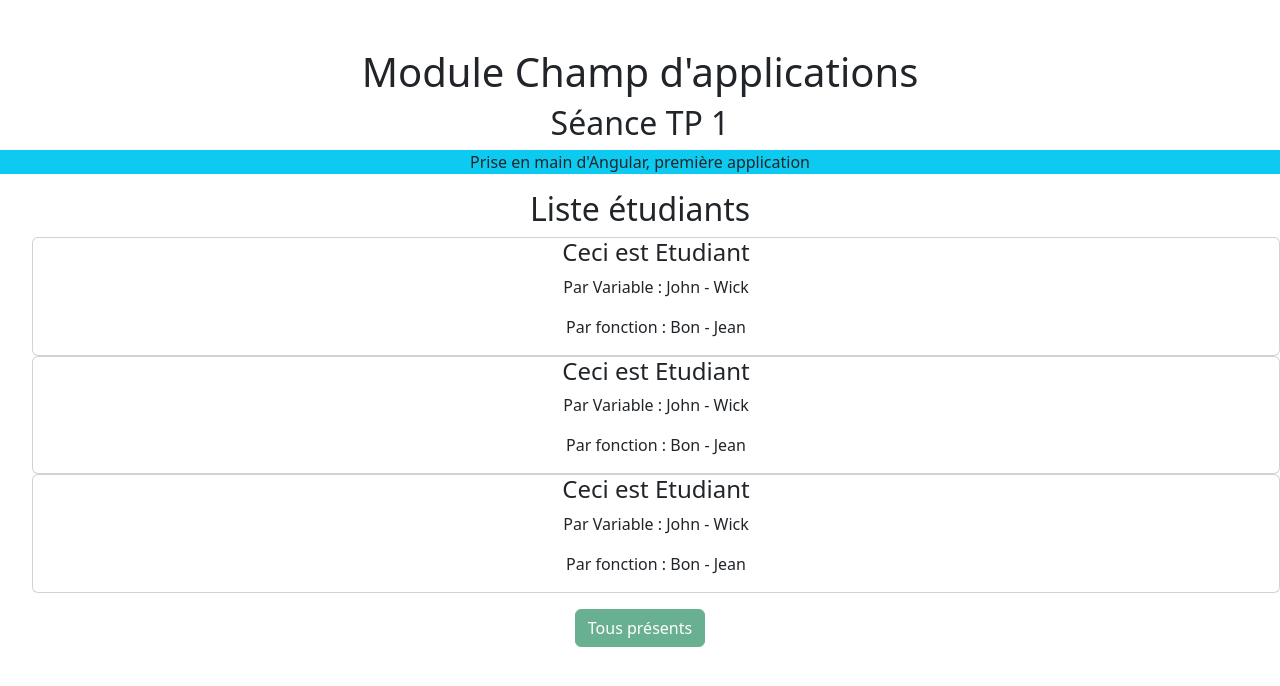
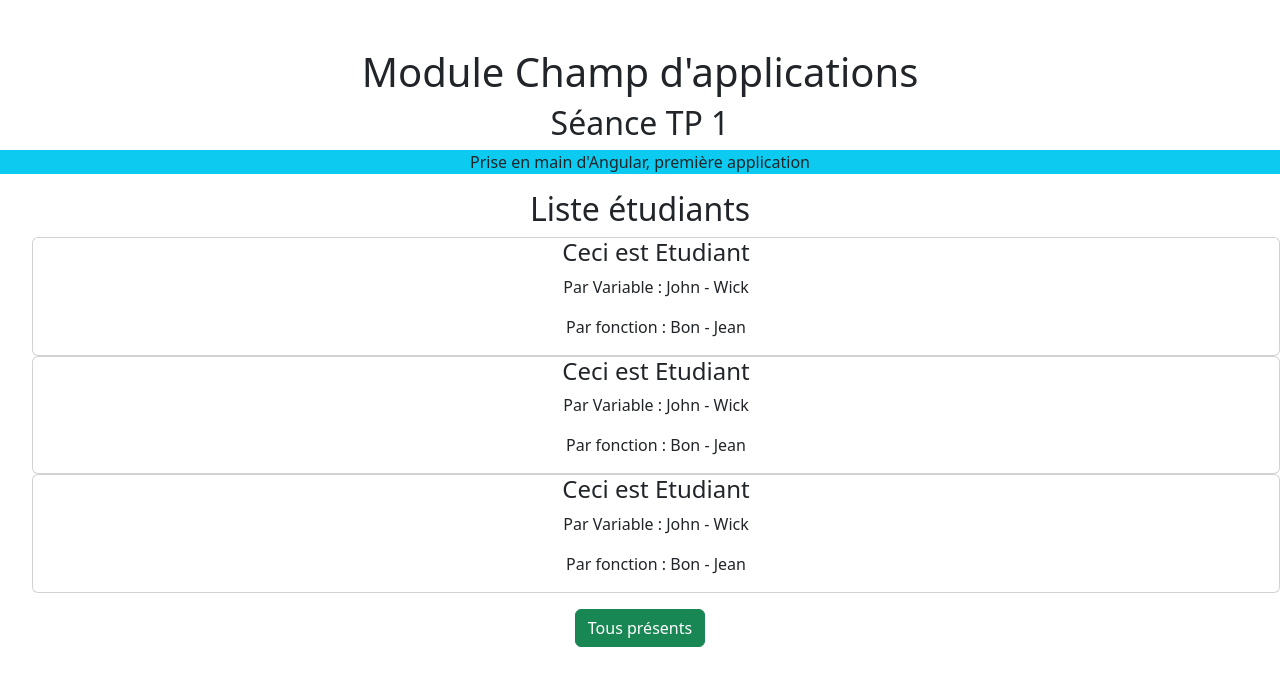
Before and after one commit to SiamakSm/Tp1Angular, an Angular app: page / in a window 1280 px wide. Shown: the top 686 px of the page. Built offline with nearby package versions, Linux system fonts and the light colour scheme.

Commit message:
3.7 - setTimeout property binding dynamique

```diff
--- a/src/app/app.component.ts
+++ b/src/app/app.component.ts
@@ -13,4 +13,10 @@ export class AppComponent {
   title = 'Module Champ d\'applications';
   resume = 'Prise en main d\'Angular, première application';
   estAuth = false;
+  constructor() {
+    setTimeout(() => {
+      this.estAuth = true;
+    }, 3000);
+  }
+
 }
```
